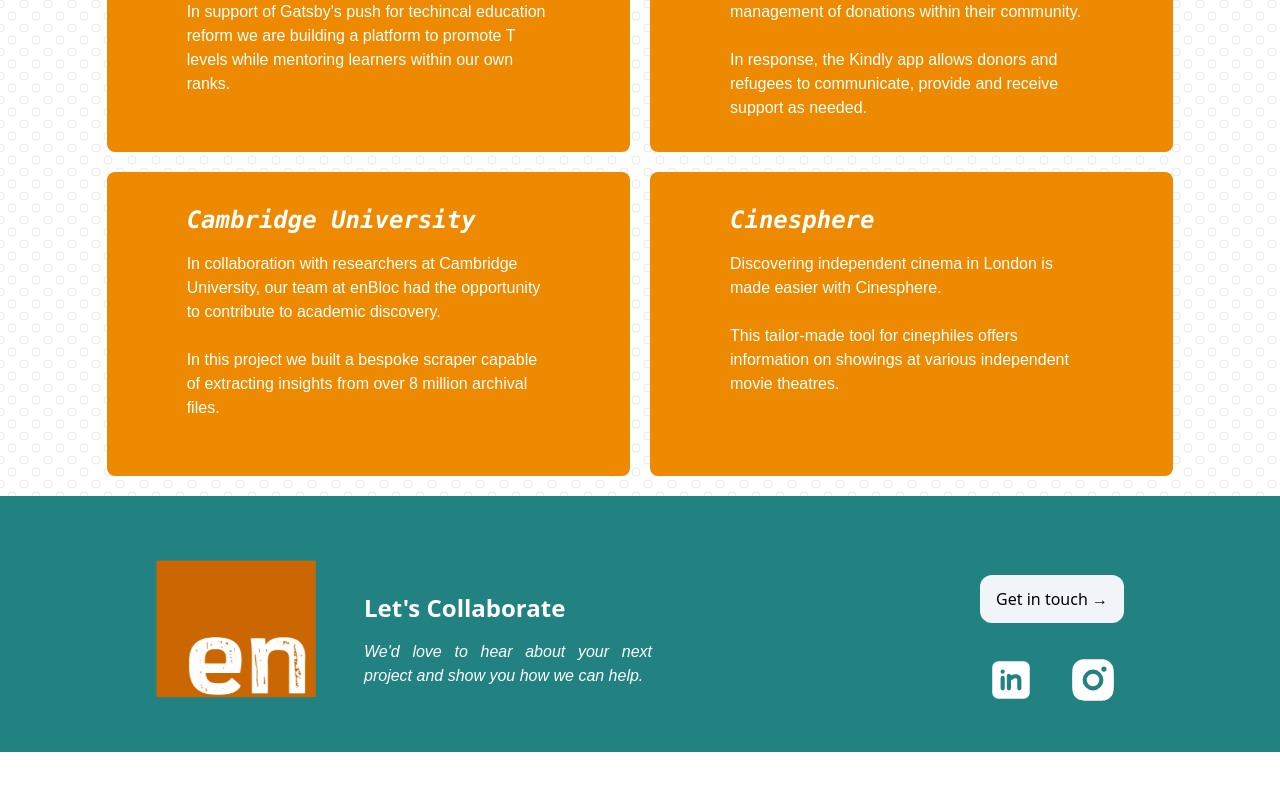
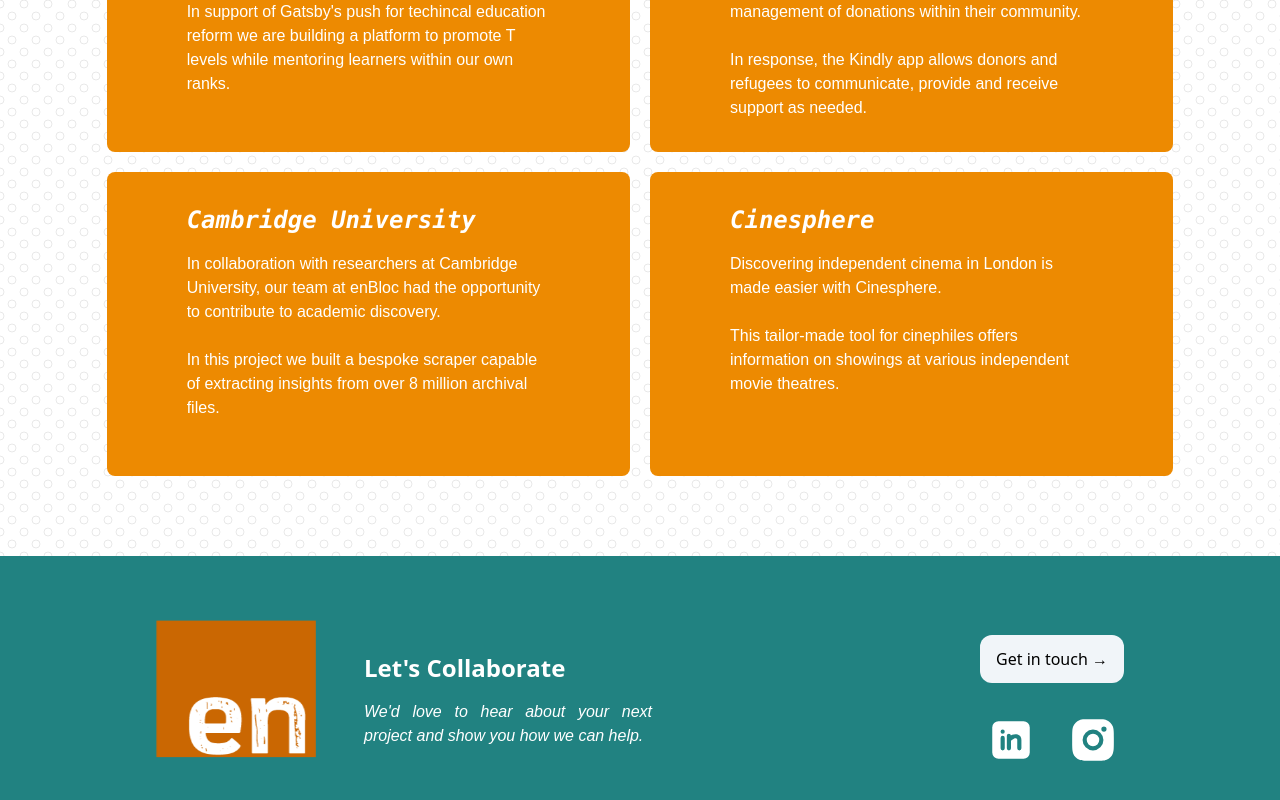
Before and after one commit to enBloc-org/website, a Next.js app: page / in a window 1280 px wide. Shown: the part 2576-3376 px from the top of the page. Before the commit the page ends 3328 px from the top, so only its background shows below. Built offline with nearby package versions, Linux system fonts and the light colour scheme.

Commit message:
Added margin to top of footer

```diff
--- a/src/components/footer/Footer.tsx
+++ b/src/components/footer/Footer.tsx
@@ -5,7 +5,7 @@
 
 const Footer = () => {
   return (
-    <footer className='mt-5 bg-en-green px-2 py-8 text-white'>
+    <footer className='mt-20 bg-en-green px-2 py-8 text-white'>
       <div className='mt-8 flex flex-wrap items-center justify-center gap-8 px-2 md:justify-around'>
         <div className='flex flex-wrap items-center justify-center gap-8'>
           <div className='relative h-24 w-24 md:h-40 md:w-40'>
```
